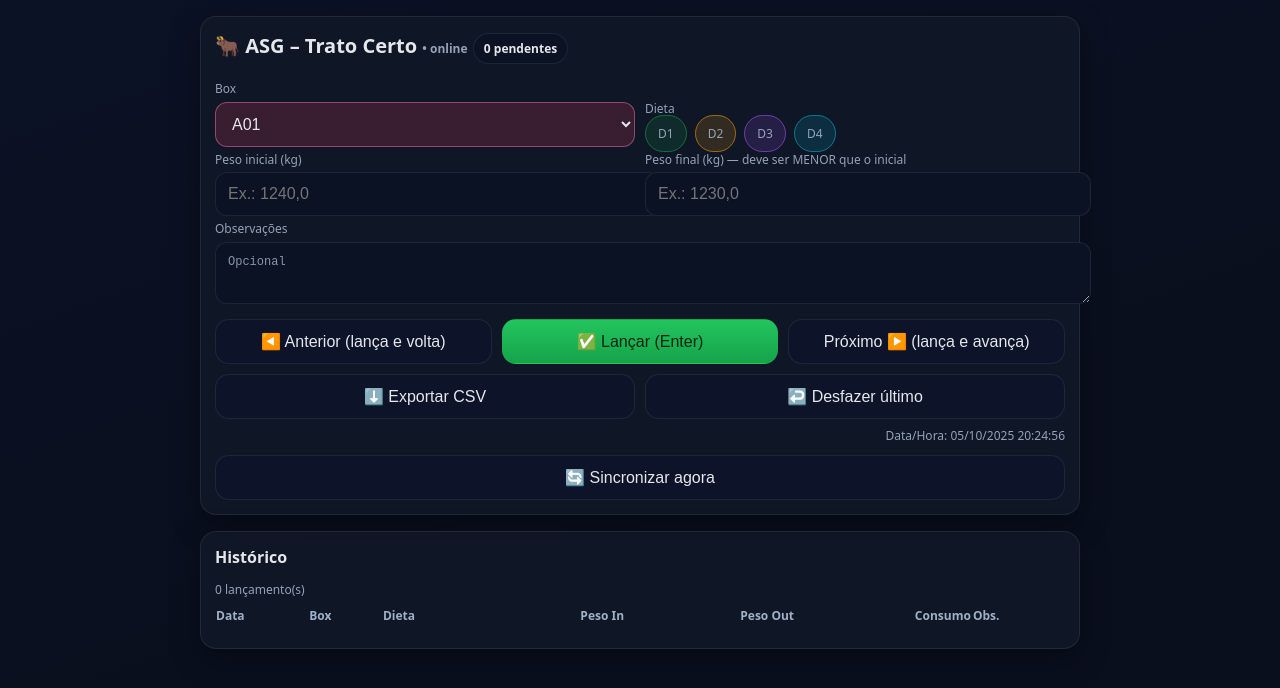
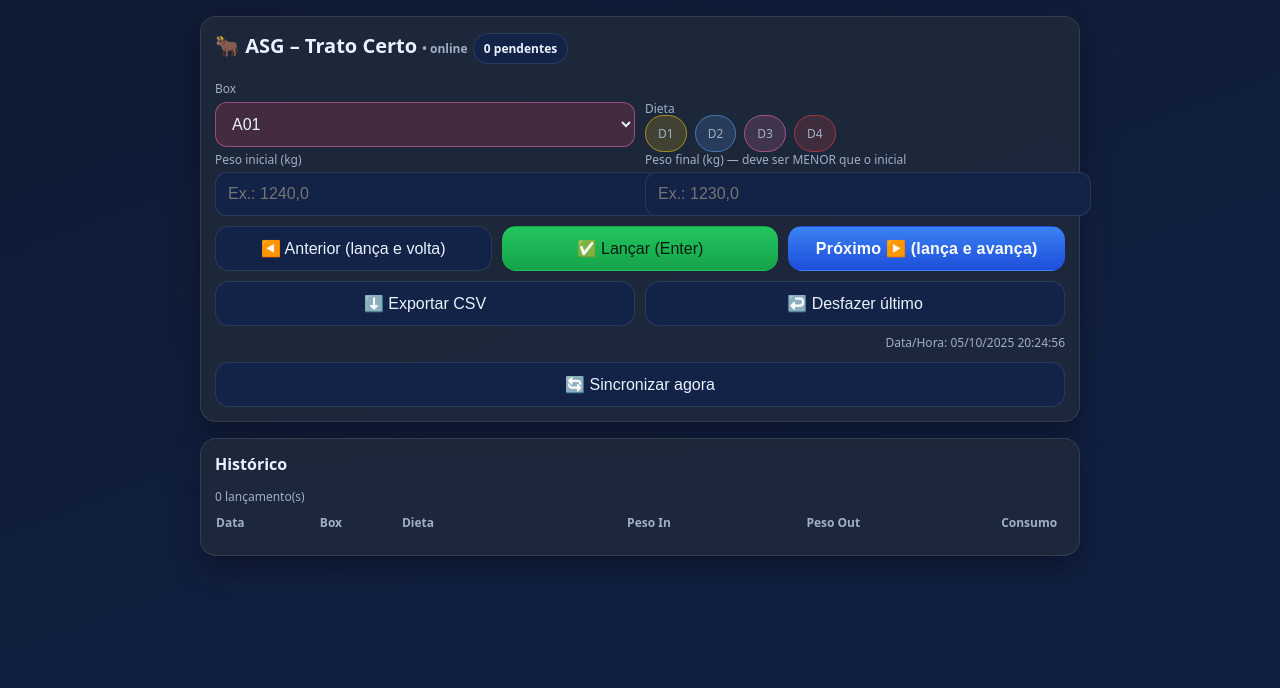
Before and after one commit to Urganoob/Trato_Certov1, a plain HTML site: page index.html in a window 1280 px wide. Drawn offline with Linux system fonts and the light colour scheme.

Commit message:
Mudança estética de botões

```diff
--- a/index.html
+++ b/index.html
@@ -7,41 +7,85 @@
   <link rel="manifest" href="manifest.webmanifest">
   <meta name="theme-color" content="#22c55e" />
   <style>
-    :root { --bg:#0b1224; --card:#0f172a; --text:#e5e7eb; --muted:#94a3b8; --accent:#22c55e; --line:rgba(255,255,255,.08); }
+    /* ===== Tema mais claro/nítido ===== */
+    :root{
+      --bg:#0f1b33;          /* antes #0b1224 */
+      --card:#1e293b;        /* antes #0f172a */
+      --text:#eaf2ff;        /* levemente mais clara */
+      --muted:#9fb0c7;
+      --accent:#22c55e;
+      --line:rgba(255,255,255,.10);
+    }
     html,body{height:100%}
-    body{margin:0;background:linear-gradient(160deg,#0b1225,#0a0f1e 60%);color:var(--text);font:15px/1.45 system-ui,-apple-system,Segoe UI,Roboto,Ubuntu}
+    body{
+      margin:0;
+      background:linear-gradient(160deg,#0f1b33,#112041 60%);
+      color:var(--text);
+      font:15px/1.45 system-ui,-apple-system,Segoe UI,Roboto,Ubuntu
+    }
     .wrap{max-width:880px;margin:0 auto;padding:16px}
-    .card{background:rgba(17,24,39,.85);backdrop-filter: blur(6px);border:1px solid var(--line);border-radius:16px;padding:14px;box-shadow:0 10px 30px rgba(0,0,0,.35)}
+    .card{
+      background:rgba(30,41,59,.92);
+      backdrop-filter: blur(6px);
+      border:1px solid var(--line);
+      border-radius:16px;
+      padding:14px;
+      box-shadow:0 12px 30px rgba(0,0,0,.35)
+    }
     h1{font-size:20px;margin:0 0 12px}
     label{display:block;font-size:12px;color:var(--muted);margin:4px 0 4px}
-    input,select,button,textarea{width:100%;border-radius:12px;border:1px solid var(--line);background:#0b1224;color:#e5e7eb;padding:12px 12px;font-size:16px;outline:none}
-    input:focus,select:focus,textarea:focus{border-color:#334155;box-shadow:0 0 0 3px rgba(59,130,246,.2)}
-    textarea::placeholder{color:var(--muted);font-size:12px;opacity:.9}
+    input,select,button,textarea{
+      width:100%;
+      border-radius:12px;
+      border:1px solid var(--line);
+      background:#122347;               /* inputs um pouco mais claros */
+      color:#eaf2ff;
+      padding:12px 12px;font-size:16px;outline:none
+    }
+    input:focus,select:focus,textarea:focus{border-color:#4069c6;box-shadow:0 0 0 3px rgba(64,105,198,.25)}
     .row{display:flex;gap:10px;align-items:end}
     .row>*{flex:1}
-    .btn{cursor:pointer;display:inline-flex;align-items:center;justify-content:center;gap:8px;padding:12px 14px;border-radius:14px;border:1px solid var(--line);background:#0d1429}
-    .btn.primary{background:linear-gradient(180deg,#22c55e,#16a34a);border-color:transparent;color:#05240f}
+
+    .btn{
+      cursor:pointer;display:inline-flex;align-items:center;justify-content:center;gap:8px;
+      padding:12px 14px;border-radius:14px;border:1px solid var(--line);background:#122347;color:#eaf2ff
+    }
+    .btn.primary{background:linear-gradient(180deg,#22c55e,#16a34a);border-color:transparent;color:#051b0f}
+    /* Botão Próximo bem aparente (azul forte) */
+    #btnNext{
+      background:linear-gradient(180deg,#3b82f6,#1d4ed8);
+      border-color:transparent;
+      color:#ffffff;
+      font-weight:800;
+      letter-spacing:.2px;
+    }
+
     .small{font-size:12px;color:var(--muted)}
     .diet{display:flex;gap:8px;flex-wrap:wrap}
     .diet input{display:none}
     .chip{padding:9px 12px;border-radius:999px;border:1px solid var(--line);transition:filter .2s}
-    .chip:hover{filter:brightness(1.1)}
-    /* Cores das dietas */
-    .chip-d1{ background:rgba(22,163,74,.15); border-color:rgba(22,163,74,.55); }
-    .chip-d2{ background:rgba(245,158,11,.15); border-color:rgba(245,158,11,.55); }
-    .chip-d3{ background:rgba(168,85,247,.15); border-color:rgba(168,85,247,.55); }
-    .chip-d4{ background:rgba(6,182,212,.15); border-color:rgba(6,182,212,.55); }
-    input[name="diet"][value="D1"]:checked + .chip-d1{ background:#16a34a;color:#051b0f;border-color:#16a34a;}
-    input[name="diet"][value="D2"]:checked + .chip-d2{ background:#f59e0b;color:#1b1202;border-color:#f59e0b;}
-    input[name="diet"][value="D3"]:checked + .chip-d3{ background:#a855f7;color:#180826;border-color:#a855f7;}
-    input[name="diet"][value="D4"]:checked + .chip-d4{ background:#06b6d4;color:#04161a;border-color:#06b6d4;}
+    .chip:hover{filter:brightness(1.08)}
+
+    /* ===== Cores novas das dietas =====
+       D4 = vermelho | D3 = rosa | D2 = azul | D1 = amarelo
+    */
+    .chip-d1{ background:rgba(250,204,21,.16);  border-color:rgba(250,204,21,.55);}  /* amarelo */
+    .chip-d2{ background:rgba(96,165,250,.16);  border-color:rgba(96,165,250,.55);}  /* azul */
+    .chip-d3{ background:rgba(244,114,182,.16); border-color:rgba(244,114,182,.55);} /* rosa */
+    .chip-d4{ background:rgba(239,68,68,.16);   border-color:rgba(239,68,68,.55);}   /* vermelho */
+
+    input[name="diet"][value="D1"]:checked + .chip-d1{ background:#facc15;color:#201700;border-color:#facc15;}
+    input[name="diet"][value="D2"]:checked + .chip-d2{ background:#3b82f6;color:#041021;border-color:#3b82f6;}
+    input[name="diet"][value="D3"]:checked + .chip-d3{ background:#f472b6;color:#2b0e1c;border-color:#f472b6;}
+    input[name="diet"][value="D4"]:checked + .chip-d4{ background:#ef4444;color:#220707;border-color:#ef4444;}
 
     table{width:100%;border-collapse:separate;border-spacing:0 8px}
     th{font-weight:600;text-align:left;font-size:12px;color:#9fb0c7}
-    td{background:#0b1224;border:1px solid var(--line);border-left:none;border-right:none;padding:10px 12px}
+    td{background:#122347;border:1px solid var(--line);border-left:none;border-right:none;padding:10px 12px}
     .right{text-align:right}
-    .pill{display:inline-flex;gap:6px;padding:6px 10px;border-radius:999px;background:#0b1224;border:1px solid var(--line);font-size:12px}
+    .pill{display:inline-flex;gap:6px;padding:6px 10px;border-radius:999px;background:#122347;border:1px solid var(--line);font-size:12px}
 
+    /* cores do select do Box ao alternar A/B (já existia) */
     #box{ transition: background .2s, border-color .2s; }
   </style>
 </head>
@@ -57,38 +101,14 @@
         <div>
           <label for="box">Box</label>
           <select id="box">
-            <option value="A01">A01</option>
-            <option value="A02">A02</option>
-            <option value="A03">A03</option>
-            <option value="A04">A04</option>
-            <option value="A05">A05</option>
-            <option value="A06">A06</option>
-            <option value="A07">A07</option>
-            <option value="A08">A08</option>
-            <option value="A09">A09</option>
-            <option value="A10">A10</option>
-            <option value="A11">A11</option>
-            <option value="A12">A12</option>
-            <option value="A13">A13</option>
-            <option value="A14">A14</option>
-            <option value="A15">A15</option>
-            <option value="A16">A16</option>
-            <option value="B16">B16</option>
-            <option value="B15">B15</option>
-            <option value="B14">B14</option>
-            <option value="B13">B13</option>
-            <option value="B12">B12</option>
-            <option value="B11">B11</option>
-            <option value="B10">B10</option>
-            <option value="B09">B09</option>
-            <option value="B08">B08</option>
-            <option value="B07">B07</option>
-            <option value="B06">B06</option>
-            <option value="B05">B05</option>
-            <option value="B04">B04</option>
-            <option value="B03">B03</option>
-            <option value="B02">B02</option>
-            <option value="B01">B01</option>
+            <option value="A01">A01</option><option value="A02">A02</option><option value="A03">A03</option><option value="A04">A04</option>
+            <option value="A05">A05</option><option value="A06">A06</option><option value="A07">A07</option><option value="A08">A08</option>
+            <option value="A09">A09</option><option value="A10">A10</option><option value="A11">A11</option><option value="A12">A12</option>
+            <option value="A13">A13</option><option value="A14">A14</option><option value="A15">A15</option><option value="A16">A16</option>
+            <option value="B16">B16</option><option value="B15">B15</option><option value="B14">B14</option><option value="B13">B13</option>
+            <option value="B12">B12</option><option value="B11">B11</option><option value="B10">B10</option><option value="B09">B09</option>
+            <option value="B08">B08</option><option value="B07">B07</option><option value="B06">B06</option><option value="B05">B05</option>
+            <option value="B04">B04</option><option value="B03">B03</option><option value="B02">B02</option><option value="B01">B01</option>
           </select>
         </div>
         <div>
@@ -113,10 +133,7 @@
         </div>
       </div>
 
-      <div>
-        <label for="obs">Observações</label>
-        <textarea id="obs" rows="2" placeholder="Opcional"></textarea>
-      </div>
+      <!-- Removido o campo Observações -->
 
       <div class="row" style="margin-top:10px">
         <button class="btn" id="btnPrev">◀️ Anterior (lança e volta)</button>
@@ -129,7 +146,7 @@
         <button class="btn" id="btnUndo">↩️ Desfazer último</button>
       </div>
 
-      <div class="small" id="dateTiny" style="text-align:right;margin-top:8px;color:#94a3b8">
+      <div class="small" id="dateTiny" style="text-align:right;margin-top:8px;color:#9fb0c7">
         Data/Hora: <span id="dateTinyVal"></span>
       </div>
 
@@ -140,7 +157,7 @@
 
     <div class="card" style="margin-top:16px">
       <h1 style="font-size:16px">Histórico</h1>
-      <div class="small" id="histInfo" style="color:#94a3b8">0 lançamento(s)</div>
+      <div class="small" id="histInfo" style="color:#9fb0c7">0 lançamento(s)</div>
       <div style="overflow:auto">
         <table>
           <thead>
@@ -151,7 +168,6 @@
               <th class="right">Peso In</th>
               <th class="right">Peso Out</th>
               <th class="right">Consumo</th>
-              <th>Obs.</th>
               <th></th>
             </tr>
           </thead>
@@ -162,18 +178,17 @@
   </div>
 
   <script>
-    // ===== Configuração =====
+    /* ===== Config ===== */
     const $ = (id)=>document.getElementById(id);
-    const KEYS = { entries: 'trato_entries_v8_7' }; // muda para forçar atualização do storage
-    const SYNC_URL = "https://script.google.com/macros/s/AKfycbyzzzdUroB5jiAXgD7IvxB3bLyLx4f9GDvaDnii6uL4GhUe7XeAXH5ySl5TsCF0cR_Q/exec"; // seu Apps Script (sem token)
+    const KEYS = { entries: 'trato_entries_v8_8' }; // muda a versão para forçar atualização local
+    const SYNC_URL = "https://script.google.com/macros/s/AKfycbyzzzdUroB5jiAXgD7IvxB3bLyLx4f9GDvaDnii6uL4GhUe7XeAXH5ySl5TsCF0cR_Q/exec";
 
-    // Sequência dos boxes
     const SEQ = [
       "A01","A02","A03","A04","A05","A06","A07","A08","A09","A10","A11","A12","A13","A14","A15","A16",
       "B16","B15","B14","B13","B12","B11","B10","B09","B08","B07","B06","B05","B04","B03","B02","B01"
     ];
 
-    // Paletas de cor (A = rosa, B = azul)
+    /* Cores alternadas do select do Box (rosa p/ A, azul p/ B) */
     const ROSE = ['rgba(244,63,94,0.18)','rgba(251,113,133,0.18)','rgba(244,114,182,0.18)','rgba(253,164,175,0.18)'];
     const BLUE = ['rgba(59,130,246,0.18)','rgba(96,165,250,0.18)','rgba(56,189,248,0.18)','rgba(37,99,235,0.18)'];
     function boxColors(box){
@@ -196,11 +211,11 @@
       [...sel.options].forEach(opt=>{
         const c = boxColors(opt.value);
         opt.style.background = c.bg;
-        opt.style.color = '#e5e7eb';
+        opt.style.color = '#eaf2ff';
       });
     }
 
-    // Data/hora local (Tocantins)
+    /* Data/hora TO */
     function nowBR(){
       try{
         const fmt = new Intl.DateTimeFormat('pt-BR',{ timeZone:'America/Araguaina', year:'numeric', month:'2-digit', day:'2-digit', hour:'2-digit', minute:'2-digit', second:'2-digit'});
@@ -217,29 +232,27 @@
       }
     }
 
-    // Storage
+    /* Storage */
     function loadEntries(){ try{ return JSON.parse(localStorage.getItem(KEYS.entries)||'[]')||[]; }catch{ return []; } }
     function saveEntries(v){ localStorage.setItem(KEYS.entries, JSON.stringify(v)); }
     let entries = loadEntries();
 
-    // Migração de chaves antigas (se houver)
     (function migrate(){
       if(entries.length) return;
-      const keys = ['trato_entries_v8_6','trato_entries_v8_5','trato_entries_v8_4','trato_entries_v8_3','trato_entries_v8_2','trato_entries_v8_1','trato_entries_v8','trato_entries_v7','trato_entries_v6','trato_entries'];
+      const keys = ['trato_entries_v8_7','trato_entries_v8_6','trato_entries_v8_5','trato_entries_v8_4','trato_entries_v8_3','trato_entries_v8_2','trato_entries_v8_1','trato_entries_v8','trato_entries_v7','trato_entries_v6','trato_entries'];
       for(const k of keys){
         try{ const arr = JSON.parse(localStorage.getItem(k)||'[]'); if(Array.isArray(arr) && arr.length){ entries = arr; saveEntries(entries); break; } }catch{}
       }
     })();
 
-    // Online/offline
+    /* Online/offline */
     function setNet(){ $("net").textContent = navigator.onLine ? "• online" : "• offline"; }
     window.addEventListener('online', ()=>{ setNet(); autoSync(); });
     window.addEventListener('offline', setNet);
 
-    // UI
+    /* UI */
     function populateBoxes(){
       const sel = $("box");
-      // As opções já estão hard-coded acima; só ajusta seleção
       if(entries.length){
         const last = entries[entries.length-1];
         const idx = (SEQ.indexOf(last.box)+1) % SEQ.length;
@@ -269,7 +282,6 @@
           `<span class="right">${fmt(r.pesoIn)}</span>`,
           `<span class="right">${fmt(r.pesoOut)}</span>`,
           `<span class="right">${fmt(r.consumo)}</span>`,
-          r.obs||"",
           `<button class="btn" data-del="${r.id}">Excluir</button>`
         ];
         for(const c of cells){ const td=document.createElement("td"); td.innerHTML=c; tr.appendChild(td); }
@@ -279,7 +291,6 @@
       $("syncState").textContent = entries.filter(x=>!x.synced).length + " pendentes";
     }
 
-    // Validação
     function validate(){
       const box=$("box").value; const diet=getDiet();
       const pin=parseFloat(($("pesoin").value||"").replace(',','.'));
@@ -293,7 +304,6 @@
       return {ok: msg.length===0, msg: msg.join("\n")};
     }
 
-    // Monta o registro
     function buildRow(){
       const pin=parseFloat(($("pesoin").value||"").replace(',','.'));
       const pout=parseFloat(($("pesoout").value||"").replace(',','.'));
@@ -303,32 +313,28 @@
         iso:t.iso, dia:t.dia, hora:t.hora,
         box:$("box").value, diet:getDiet(),
         pesoIn:pin, pesoOut:pout, consumo:+(pin-pout).toFixed(1),
-        obs: $("obs").value.trim(),
         synced:false
       };
     }
 
-    // Ajustes pós-lançamento
     function postLaunchAdjust(row, move='stay'){
       $("pesoin").value = String(row.pesoOut);
       $("pesoout").value = "";
-      $("obs").value = "";
       if(move==='next') $("box").value = nextBox(row.box);
       if(move==='prev') $("box").value = prevBox(row.box);
       renderNow(); $("pesoout").focus(); if('vibrate' in navigator) navigator.vibrate(15);
       paintBoxSelect();
     }
 
-    // ===== Sincronização (sem header para evitar preflight) =====
+    /* ===== Sync (sem header p/ evitar preflight) ===== */
     async function syncOne(url, r){
       try{
-        const res = await fetch(url, { method:'POST', body: JSON.stringify(r) }); // sem Content-Type
+        const res = await fetch(url, { method:'POST', body: JSON.stringify(r) });
         const txt = await res.text();
         let data = null; try{ data = JSON.parse(txt); }catch(_){}
         return !!(data && data.ok === true);
       }catch{ return false; }
     }
-
     async function syncPending(){
       if(!navigator.onLine) return;
       let ok=0, fail=0;
@@ -339,10 +345,9 @@
       }
       alert(`Sincronização concluída. Sucesso: ${ok} • Falhas: ${fail}`);
     }
-
     function autoSync(){ if(navigator.onLine) syncPending(); }
 
-    // Ações
+    /* Ações */
     function launch(move='stay'){
       const v=validate(); if(!v.ok){ alert(v.msg); return false; }
       const row=buildRow(); entries.push(row); saveEntries(entries); renderHist(); postLaunchAdjust(row,move); autoSync(); return true;
@@ -352,21 +357,21 @@
       const last=entries[entries.length-1];
       if(!confirm(`Desfazer último lançamento (${last.box} / ${last.diet})?`)) return;
       entries.pop(); saveEntries(entries); renderHist();
-      $("box").value=last.box; setDiet(last.diet); $("pesoin").value=last.pesoIn; $("pesoout").value=last.pesoOut; $("obs").value=last.obs||"";
+      $("box").value=last.box; setDiet(last.diet);
+      $("pesoin").value=last.pesoIn; $("pesoout").value=last.pesoOut;
       paintBoxSelect();
     }
     function exportCSV(){
-      const header=['iso','dia','hora','box','dieta','peso_inicial','peso_final','consumo','obs','synced'];
+      const header=['iso','dia','hora','box','dieta','peso_inicial','peso_final','consumo','synced'];
       const lines=[header.join(';')];
       for(const r of entries){
-        lines.push([r.iso,r.dia,r.hora,r.box,r.diet,r.pesoIn,r.pesoOut,r.consumo,(r.obs||'').replaceAll(';',','),r.synced?1:0].join(';'));
+        lines.push([r.iso,r.dia,r.hora,r.box,r.diet,r.pesoIn,r.pesoOut,r.consumo,r.synced?1:0].join(';'));
       }
       const blob=new Blob(['\ufeff'+lines.join('\n')],{type:'text/csv;charset=utf-8'});
       const a=document.createElement('a'); a.href=URL.createObjectURL(blob); a.download='trato_certo.csv'; a.click();
       setTimeout(()=>URL.revokeObjectURL(a.href),500);
     }
 
-    // Bootstrap
     document.addEventListener("DOMContentLoaded", ()=>{
       setNet(); populateBoxes(); renderNow();
       if(entries.length){ setDiet(entries[entries.length-1].diet); $("pesoin").value=entries[entries.length-1].pesoOut; }
@@ -387,11 +392,9 @@
       if('serviceWorker' in navigator){
         navigator.serviceWorker.register('sw.js').catch(()=>{});
       }
-
       setTimeout(autoSync,800);
     });
 
-    // Exclusão pelo histórico
     document.body.addEventListener('click', (e)=>{
       const btn=e.target.closest('[data-del]'); if(!btn) return;
       const id=btn.getAttribute('data-del');
```
